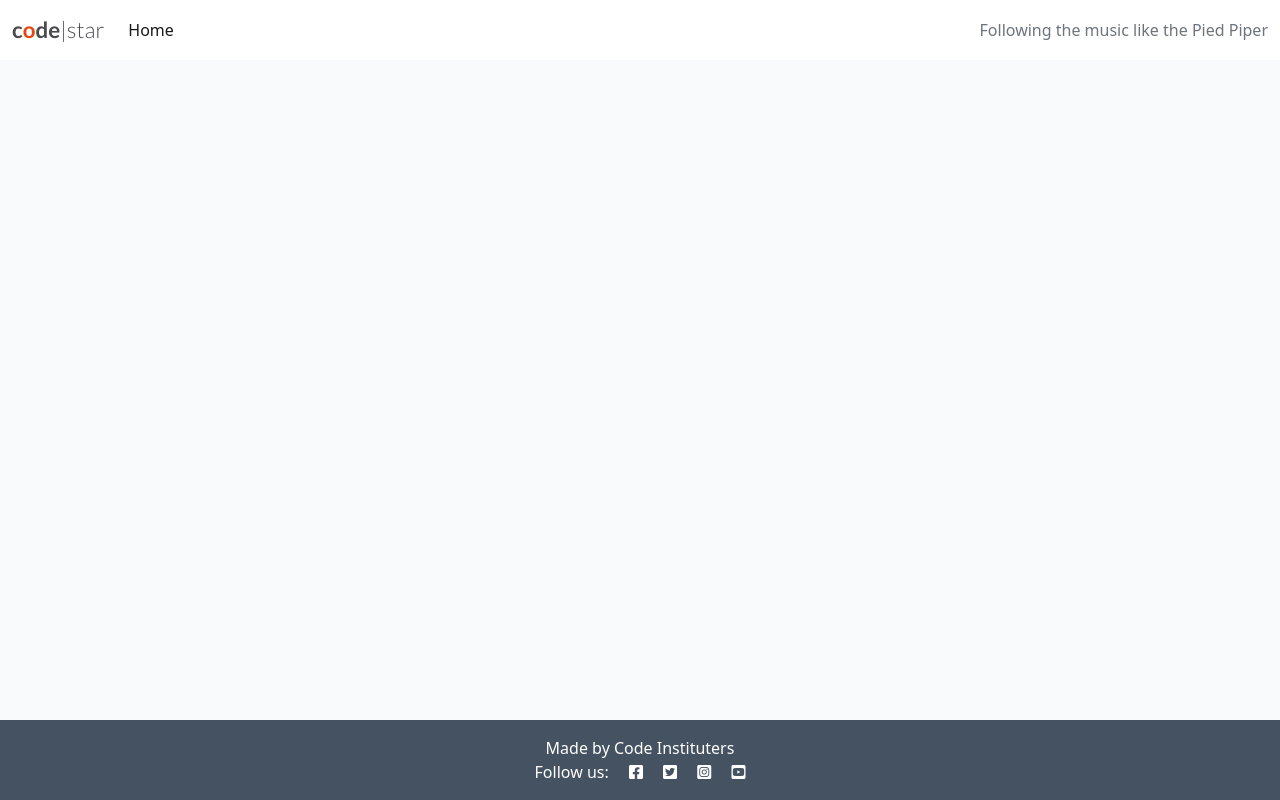
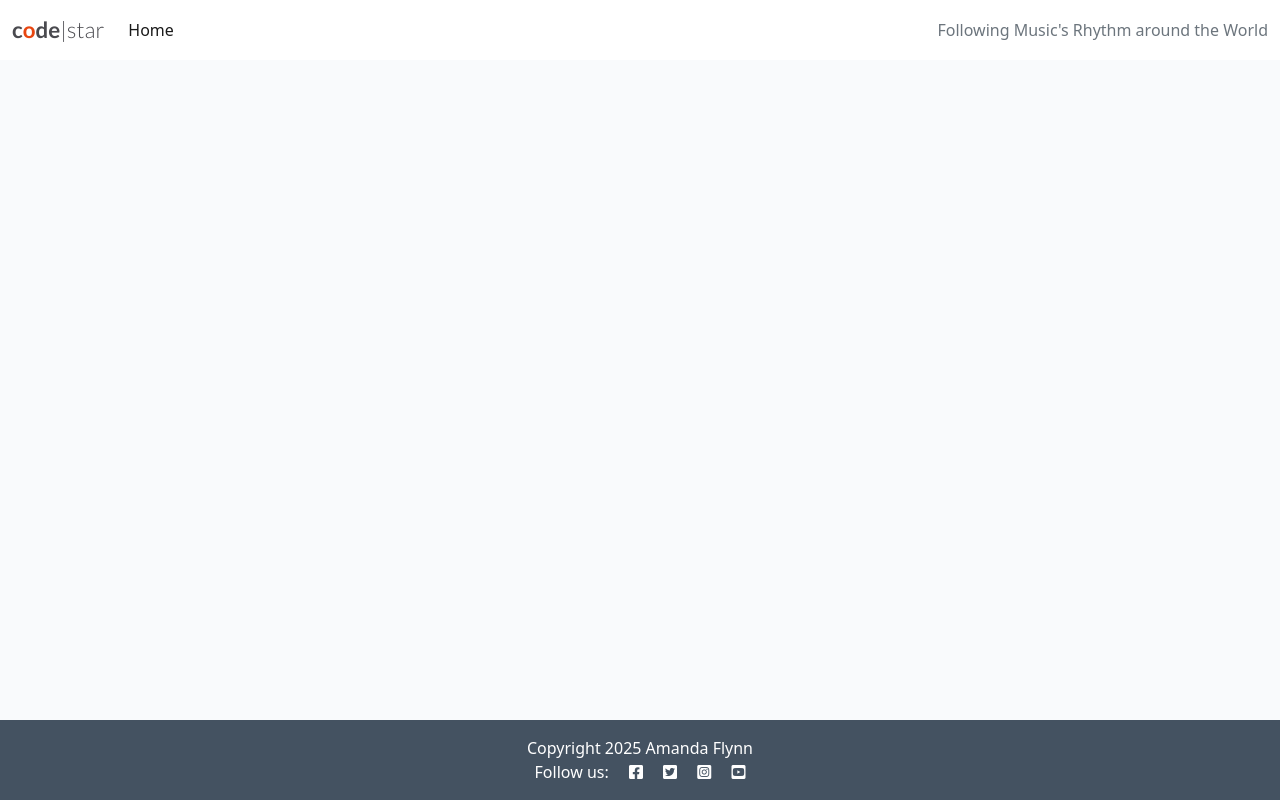
Before and after one commit to AF-5446/Lyric-Lure-CSP, a Django app: page / in a window 1280 px wide. Run offline with Django 4.2, Linux system fonts and the light colour scheme; data that the repository does not hold is empty.

Commit message:
Edited the copyright and tagline

```diff
--- a/templates/base.html
+++ b/templates/base.html
@@ -46,7 +46,7 @@
 
                 </ul>
                 <span class="navbar-text text-muted">
-                    Following the music like the Pied Piper
+                    Following Music's Rhythm around the World
                 </span>
             </div>
         </div>
@@ -62,7 +62,7 @@
 
     <!-- Footer -->
     <footer class="footer mt-auto py-3 dark-bg">
-        <p class="m-0 text-center text-white">Made by Code Instituters</p>
+        <p class="m-0 text-center text-white">{% block copyright %} Copyright 2025 Amanda Flynn {% endblock copyright %}</p>
         <p class="m-0 text-center text-white">Follow us: <i class="fab fa-facebook-square ms-3"></i>
             <i class="fab fa-twitter-square ms-3"></i>
             <i class="fab fa-instagram-square ms-3"></i>
```
